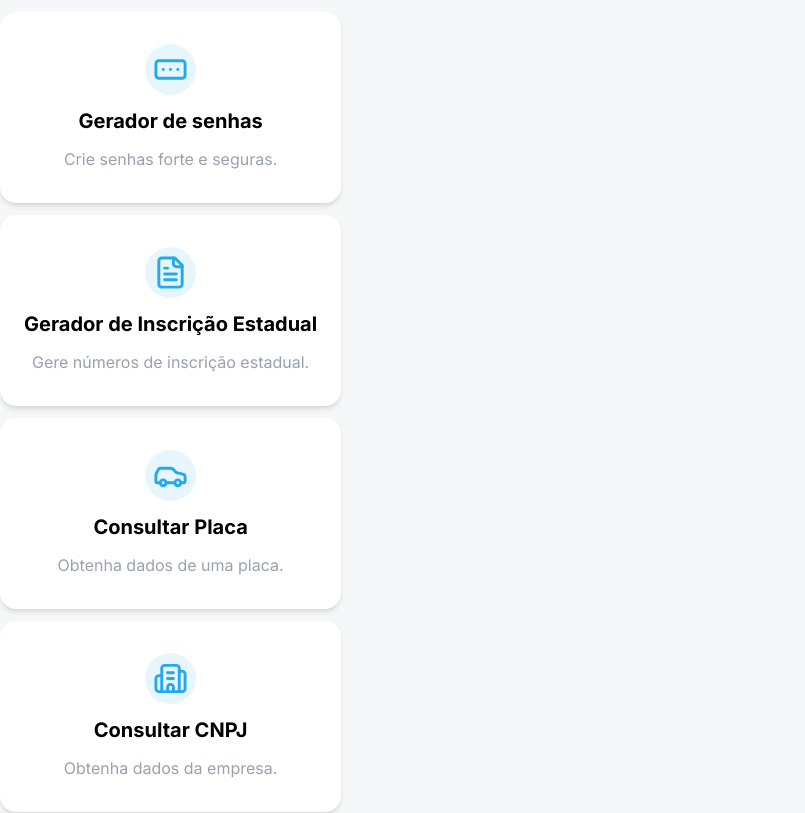
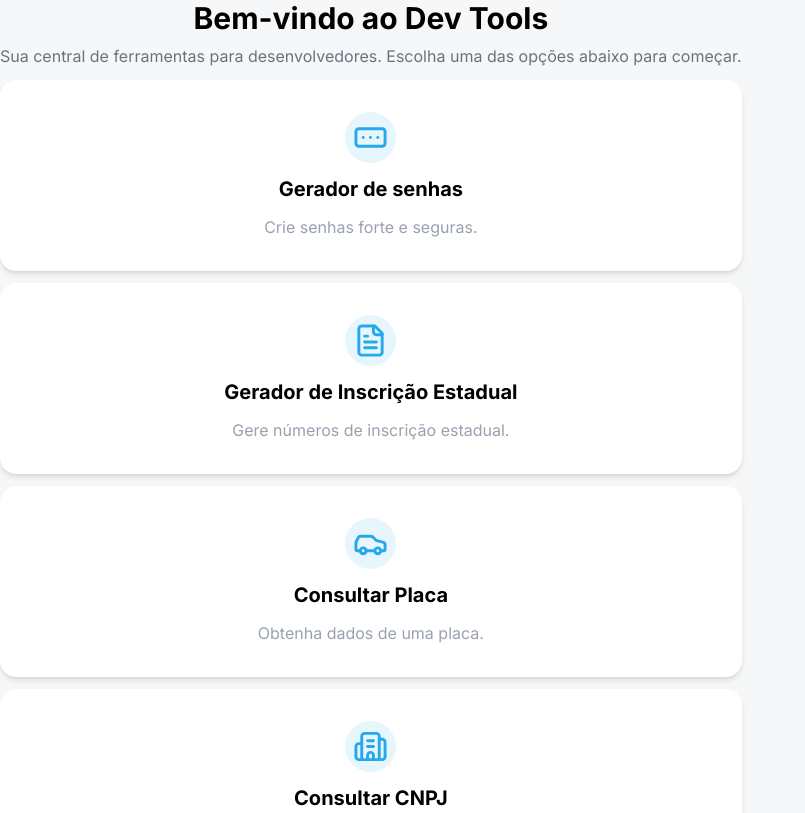
Before and after one commit to maxmalato/dev-tools, a React (Vite) app: page / in a window 1280 px wide. Shown: the top 813 px of the page, without its empty margins (0-805 px from the left). Built offline with nearby package versions, Linux system fonts and the light colour scheme.

Commit message:
feat: adicionar componente Header na página Home

```diff
--- /dev/null
+++ b/src/components/shared/Header.tsx
@@ -0,0 +1,10 @@
+export function Header() {
+    return (
+        <header>
+            <h1 className="font-bold text-3xl text-center">Bem-vindo ao Dev Tools</h1>
+            <p className="text-gray-500 text-center mt-2">
+                Sua central de ferramentas para desenvolvedores. Escolha uma das opções abaixo para começar.
+            </p>
+        </header>
+    )
+}
--- a/src/pages/Home.tsx
+++ b/src/pages/Home.tsx
@@ -1,4 +1,5 @@
 import { CardHome } from "@/components/shared/CardHome";
+import { Header } from "@/components/shared/Header";
 import { RectangleEllipsis, FileText, Car, BriefcaseBusiness, Building2, Plus } from "lucide-react";
 
 const features = [
@@ -43,6 +44,7 @@ const features = [
 export default function Home() {
     return (
         <>
+            <Header />
             {features.map((feature) => (
                 <CardHome
                     key={feature.href}
```
